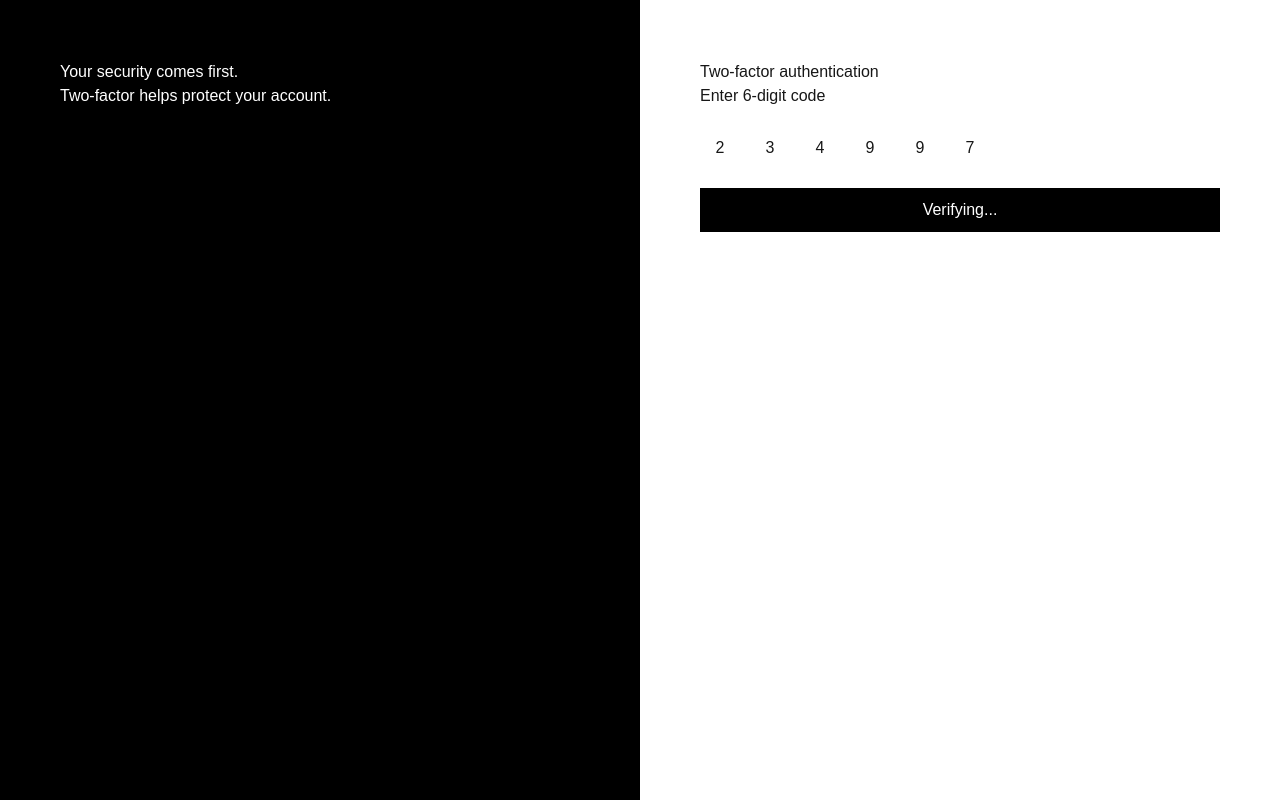
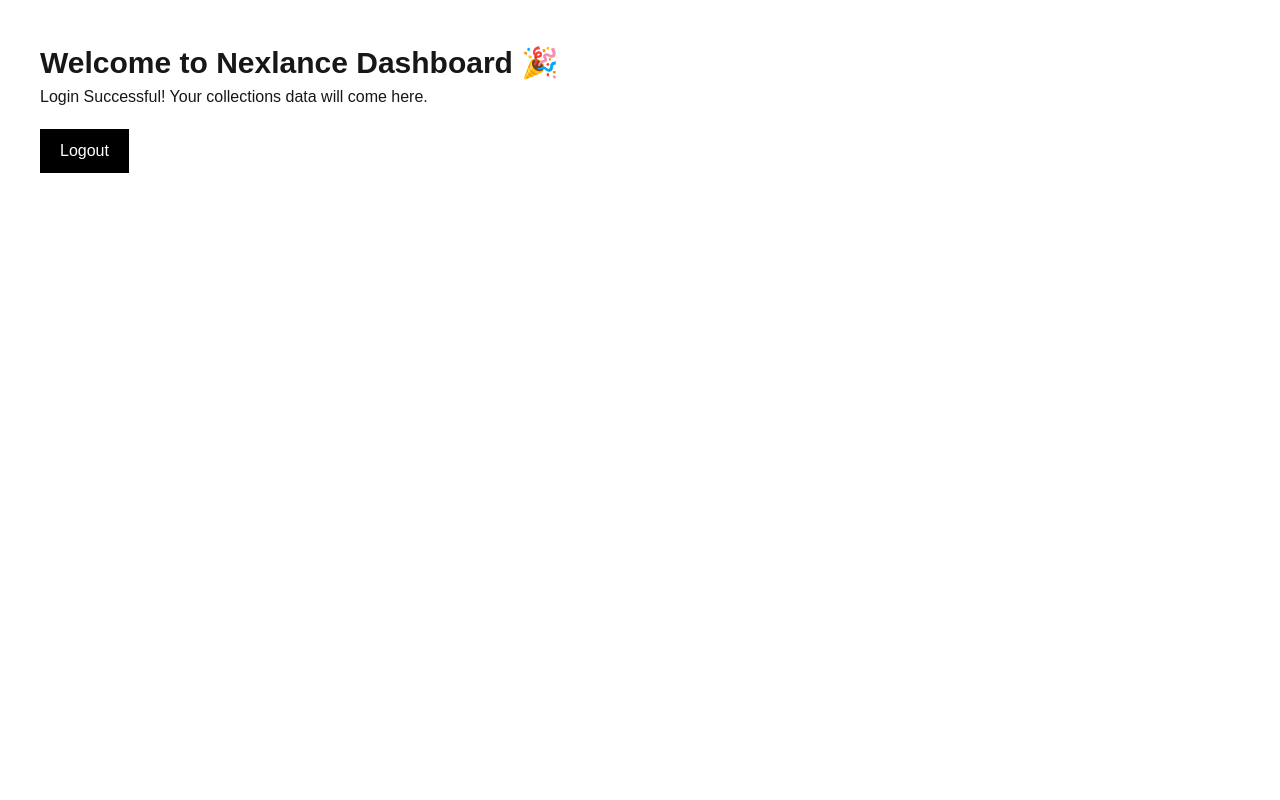
Before and after one commit to Hari4710/Nexlance-dashbord, a Next.js app: page / in a window 1280 px wide. Both pictures are taken after a click on the button "Sign in". Built offline with nearby package versions, Linux system fonts and the light colour scheme.

Commit message:
Implement OTP verification and auto-navigation
Added a verification state and auto-navigation from OTP to dashboard after 2 seconds.

```diff
--- a/src/app/page.tsx
+++ b/src/app/page.tsx
@@ -1,28 +1,40 @@
 "use client"
-import { useState } from "react"
+import { useState, useEffect } from "react"
 
 export default function Page() {
   const [page, setPage] = useState("login")
+  const [verifying, setVerifying] = useState(false)
+
+  // OTP page lo 2 sec tarwata auto dashboard ki vellali
+  useEffect(() => {
+    if (page === "otp") {
+      setVerifying(true)
+      setTimeout(() => {
+        setPage("dashboard")
+      }, 2000) // 2 sec lo dashboard open avuthadi
+    }
+  }, [page])
+
+  if (page === "dashboard") {
+    return (
+      <div style={{padding:'40px'}}>
+        <h1 style={{fontSize:'30px', fontWeight:'bold'}}>Welcome to Nexlance Dashboard 🎉</h1>
+        <p>Login Successful! Your collections data will come here.</p>
+        <button onClick={()=>setPage("login")} style={{marginTop:'20px', padding:'10px 20px', background:'black', color:'white'}}>Logout</button>
+      </div>
+    )
+  }
 
   if (page === "otp") {
     return (
-      <div style={{display:'flex', height:'100vh'}}>
-        <div style={{width:'50%', background:'black', color:'white', padding:'60px'}}>
-          <h1>Your security comes first.</h1>
-          <p>Two-factor helps protect your account.</p>
+      <div style={{display:'flex', height:'100vh', justifyContent:'center', alignItems:'center', flexDirection:'column', background:'black', color:'white'}}>
+        <h2>Two-factor authentication</h2>
+        <p>Enter 6-digit code</p>
+        <div style={{display:'flex', gap:'15px', margin:'20px', fontSize:'20px'}}>
+          <span>2</span><span>3</span><span>4</span><span>9</span><span>9</span><span>7</span>
         </div>
-        <div style={{width:'50%', padding:'60px'}}>
-          <h2>Two-factor authentication</h2>
-          <p>Enter 6-digit code</p>
-          <div style={{display:'flex', gap:'10px', marginTop:'20px'}}>
-            <input value="2" style={{width:'40px', height:'40px', textAlign:'center'}} />
-            <input value="3" style={{width:'40px', height:'40px', textAlign:'center'}} />
-            <input value="4" style={{width:'40px', height:'40px', textAlign:'center'}} />
-            <input value="9" style={{width:'40px', height:'40px', textAlign:'center'}} />
-            <input value="9" style={{width:'40px', height:'40px', textAlign:'center'}} />
-            <input value="7" style={{width:'40px', height:'40px', textAlign:'center'}} />
-          </div>
-          <button style={{marginTop:'20px', width:'100%', background:'black', color:'white', padding:'10px'}}>Verifying...</button>
+        <div style={{background:'#333', padding:'10px 60px'}}>
+          {verifying? "Verifying..." : "Verified!"}
         </div>
       </div>
     )
@@ -30,12 +42,13 @@ export default function Page() {
 
   return (
     <div style={{display:'flex', height:'100vh'}}>
-      <div style={{width:'50%', background:'black', color:'white', padding:'60px'}}>
+      <div style={{width:'50%', background:'black', color:'white', padding:'60px', display:'flex', flexDirection:'column', justifyContent:'center'}}>
         <h1>NEXLANCE</h1>
+        <p style={{color:'gray'}}>Manage allocations, agent activity...</p>
       </div>
-      <div style={{width:'50%', padding:'60px', textAlign:'center'}}>
-        <h1>Welcome back</h1>
-        <p>Sign in to your Nexlance account</p>
+      <div style={{width:'50%', padding:'60px', display:'flex', flexDirection:'column', justifyContent:'center'}}>
+        <h1 style={{textAlign:'center'}}>Welcome back</h1>
+        <p style={{textAlign:'center'}}>Sign in to your Nexlance account</p>
         <input placeholder="Enter your User ID" style={{width:'100%', border:'1px solid gray', padding:'10px', marginTop:'20px'}} />
         <input placeholder="Enter your password" style={{width:'100%', border:'1px solid gray', padding:'10px', marginTop:'10px'}} />
         <button onClick={()=>setPage("otp")} style={{marginTop:'20px', width:'100%', background:'black', color:'white', padding:'12px'}}>Sign in</button>
```
